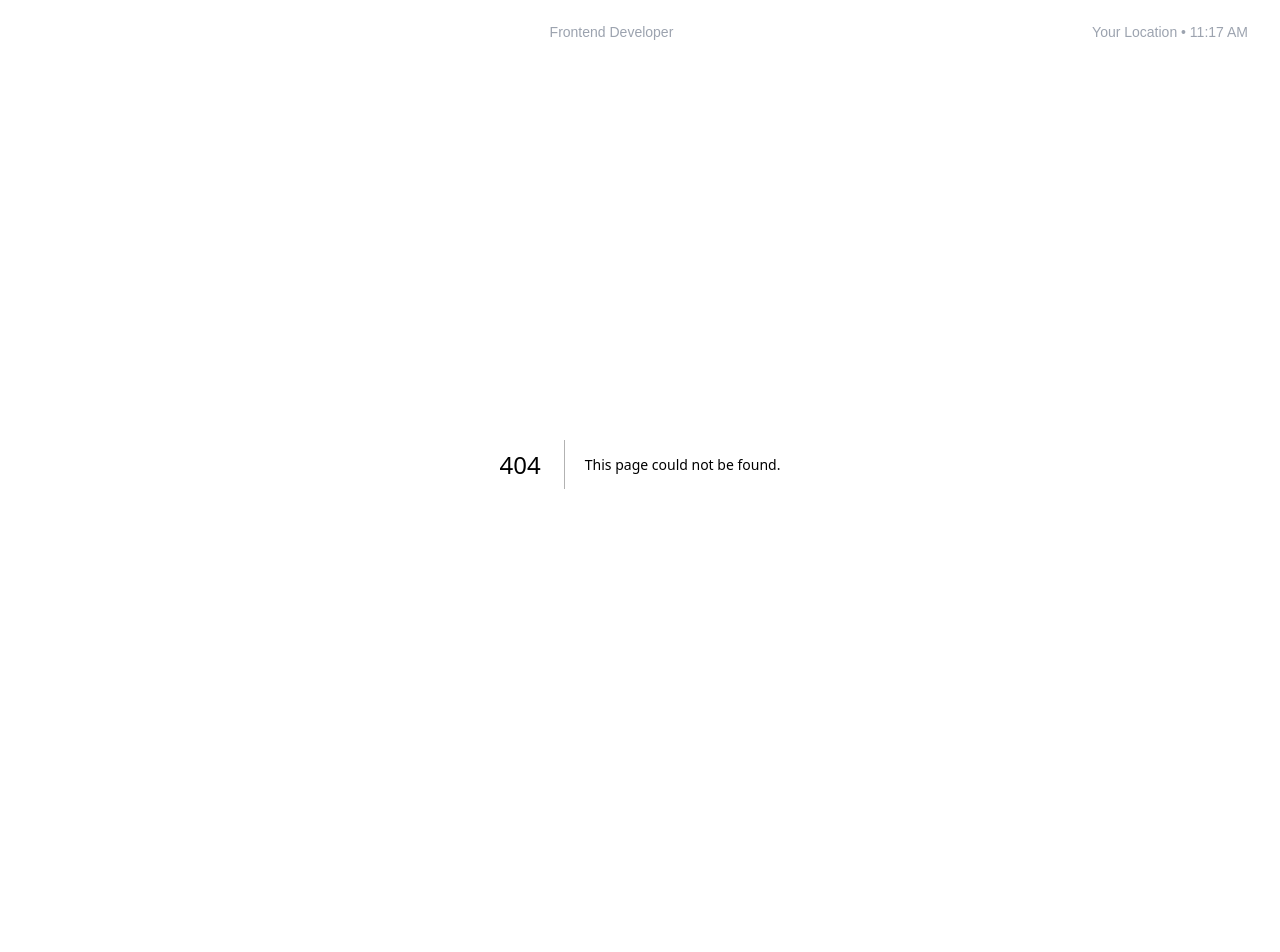
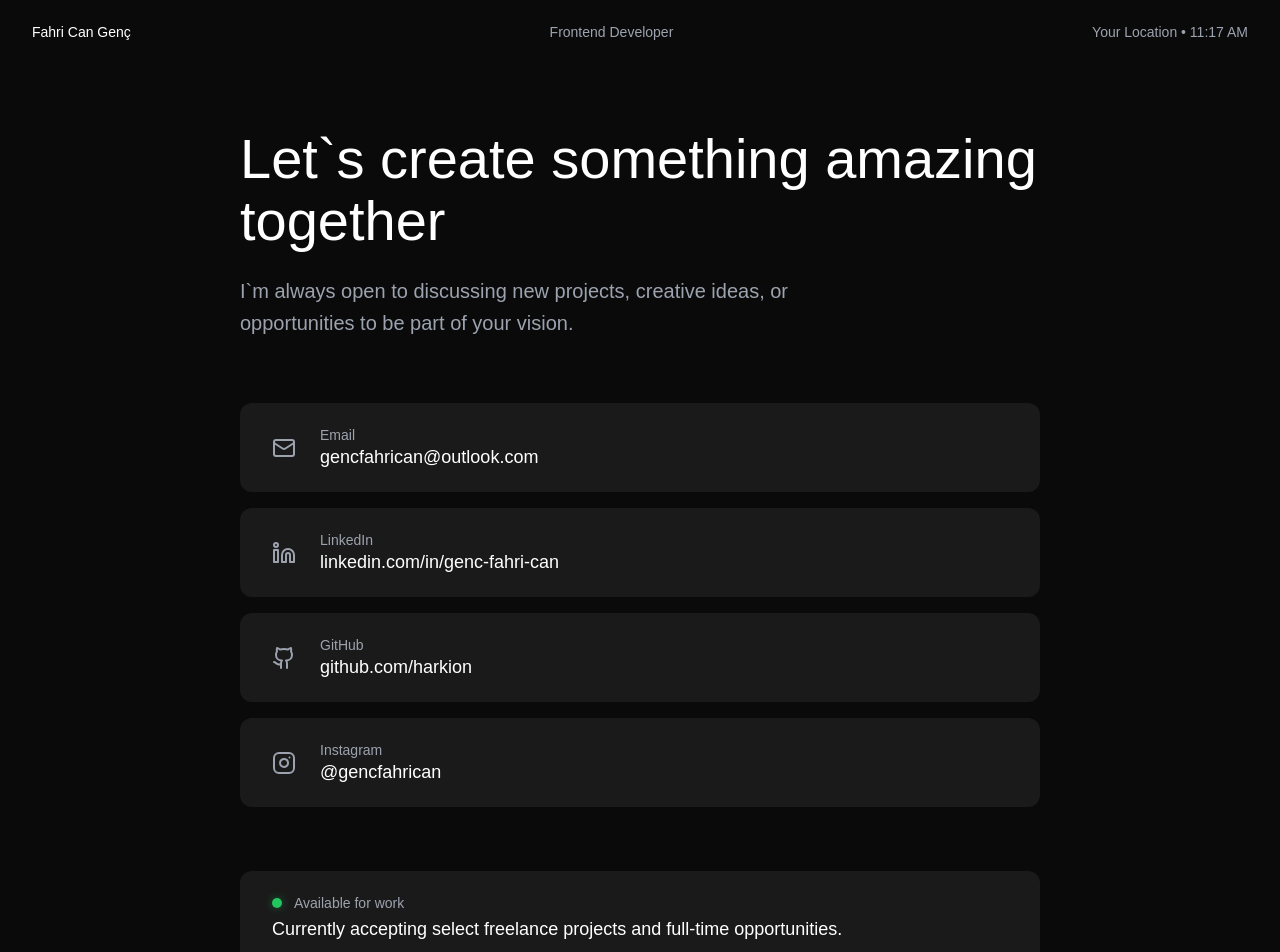
Before and after one commit to harkion/s3-portfolio-new, a Next.js app: page /contact in a window 1280 px wide. Before the commit this address had no page. Shown: the top 952 px of the page. Before the commit the page ends 864 px from the top, so only its background shows below. Built offline with nearby package versions, Linux system fonts and the light colour scheme.

Commit message:
contact page

```diff
--- /dev/null
+++ b/app/contact/contact.module.css
@@ -0,0 +1,118 @@
+.container {
+    max-width: 800px;
+    margin: 0 auto;
+    padding-top: 4rem;
+    padding-bottom: 6rem;
+}
+
+.header {
+    margin-bottom: 4rem;
+}
+
+.title {
+    font-size: 3.5rem;
+    font-weight: 500;
+    line-height: 1.1;
+    margin-bottom: 1.5rem;
+    color: var(--foreground);
+}
+
+.subtitle {
+    font-size: 1.25rem;
+    color: var(--text-gray);
+    line-height: 1.6;
+    max-width: 600px;
+}
+
+.list {
+    display: flex;
+    flex-direction: column;
+    gap: 1rem;
+    margin-bottom: 4rem;
+}
+
+.card {
+    display: flex;
+    align-items: center;
+    gap: 1.5rem;
+    background-color: var(--card-bg);
+    padding: 1.5rem 2rem;
+    border-radius: 12px;
+    transition: background-color 0.2s ease;
+    color: var(--foreground);
+    text-decoration: none;
+}
+
+.card:hover {
+    background-color: var(--card-hover);
+}
+
+.iconWrapper {
+    color: var(--text-gray);
+    display: flex;
+    align-items: center;
+    justify-content: center;
+}
+
+.card:hover .iconWrapper {
+    color: var(--foreground);
+}
+
+.cardContent {
+    display: flex;
+    flex-direction: column;
+}
+
+.label {
+    font-size: 0.875rem;
+    color: var(--text-gray);
+    margin-bottom: 0.25rem;
+}
+
+.value {
+    font-size: 1.125rem;
+    font-weight: 500;
+}
+
+.statusCard {
+    background-color: var(--card-bg);
+    padding: 1.5rem 2rem;
+    border-radius: 12px;
+    display: flex;
+    flex-direction: column;
+    gap: 0.5rem;
+}
+
+.statusHeader {
+    display: flex;
+    align-items: center;
+    gap: 0.75rem;
+    font-size: 0.875rem;
+    color: var(--text-gray);
+}
+
+/* Green status dot with glow effect - Might change it later */
+.statusDot {
+    width: 10px;
+    height: 10px;
+    background-color: #22C55E;
+    border-radius: 50%;
+    box-shadow: 0 0 8px rgba(34, 197, 94, 0.4);
+}
+
+.statusText {
+    font-size: 1.125rem;
+    color: var(--foreground);
+}
+
+/* Mobile - Don't forget to check for responsiveness */
+@media (max-width: 768px) {
+    .title {
+        font-size: 2.5rem;
+    }
+
+    .card {
+        padding: 1.25rem;
+        gap: 1rem;
+    }
+}
--- /dev/null
+++ b/app/contact/page.tsx
@@ -0,0 +1,90 @@
+import { Mail, Linkedin, Github, Instagram } from "lucide-react";
+import styles from "./contact.module.css";
+
+function ContactLink({
+    icon: Icon,
+    label,
+    value,
+    href,
+    }:
+
+    {
+    icon: any;
+    label: string;
+    value: string;
+    href: string;
+}
+)
+
+{
+    return (
+        <a
+        href={href}
+        target="_blank"
+        rel="noopener noreferrer"
+        className={styles.card}
+        >
+        <div className={styles.iconWrapper}>
+            <Icon size={24} />
+        </div>
+        <div className={styles.cardContent}>
+            <span className={styles.label}>{label}</span>
+            <span className={styles.value}>{value}</span>
+        </div>
+        </a>
+    );
+}
+
+export default function Contact() {
+    return (
+        <div className={styles.container}>
+        <header className={styles.header}>
+            <h1 className={styles.title}>
+            Let`s create something amazing together
+            </h1>
+            <p className={styles.subtitle}>
+            I`m always open to discussing new projects, creative ideas, or
+            opportunities to be part of your vision.
+            </p>
+        </header>
+
+        <div className={styles.list}>
+            <ContactLink
+            icon={Mail}
+            label="Email"
+            value="gencfahrican@outlook.com"
+            href="mailto:gencfahrican@outlook.com"
+            />
+            <ContactLink
+            icon={Linkedin}
+            label="LinkedIn"
+            value="linkedin.com/in/genc-fahri-can"
+            href="https://www.linkedin.com/in/genc-fahri-can"
+            />
+            <ContactLink
+            icon={Github}
+            label="GitHub"
+            value="github.com/harkion"
+            href="https://github.com/harkion"
+            />
+            <ContactLink
+            icon={Instagram}
+            label="Instagram"
+            value="@gencfahrican"
+            href="https://instagram.com/gencfahrican"
+            />
+        </div>
+
+        <div className={styles.statusCard}>
+            <div className={styles.statusHeader}>
+            <div className={styles.statusDot}></div>
+            <span>Available for work</span>
+            </div>
+            <p className={styles.statusText}>
+            Currently accepting select freelance projects and full-time
+            opportunities.
+            </p>
+        </div>
+        </div>
+    );
+}
```
